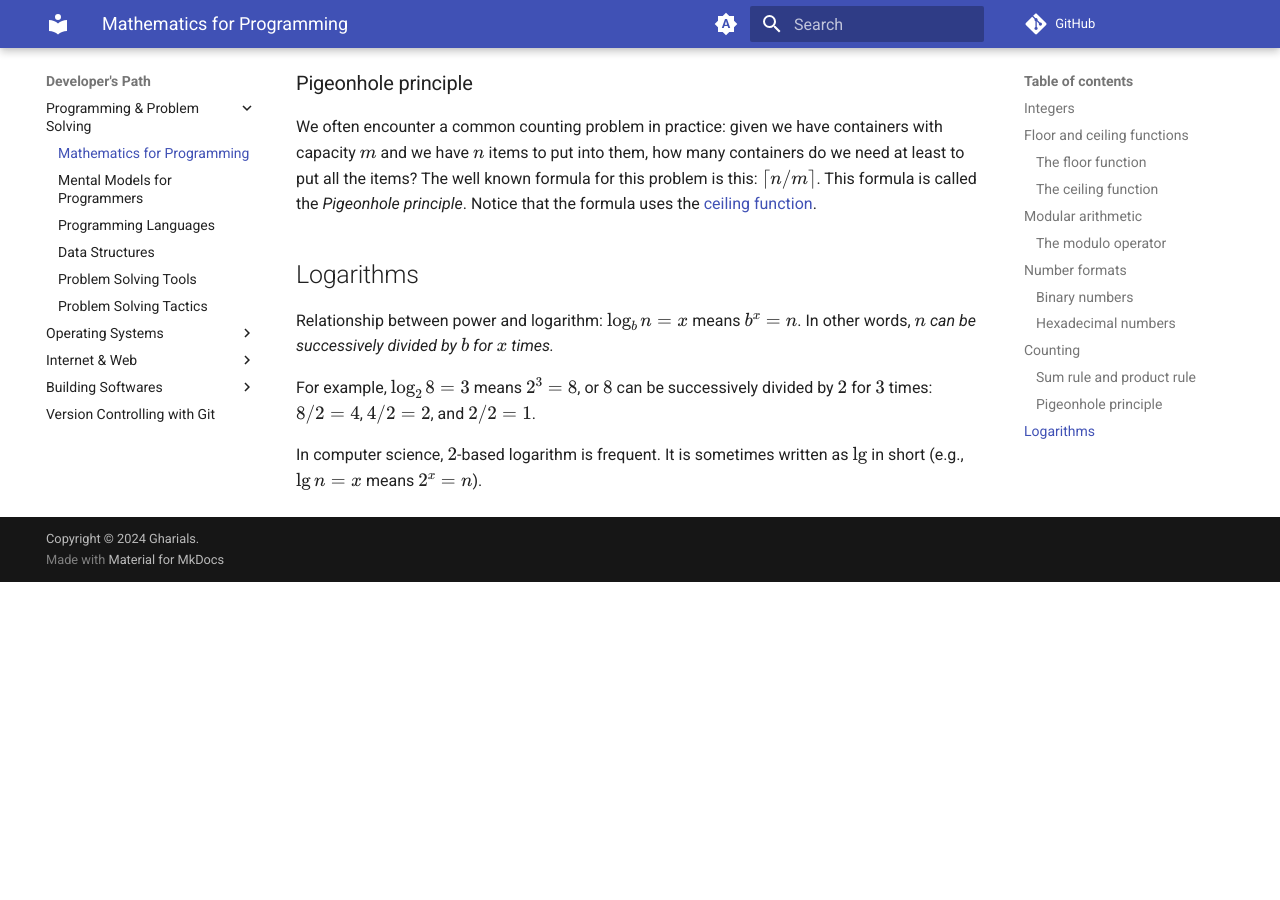
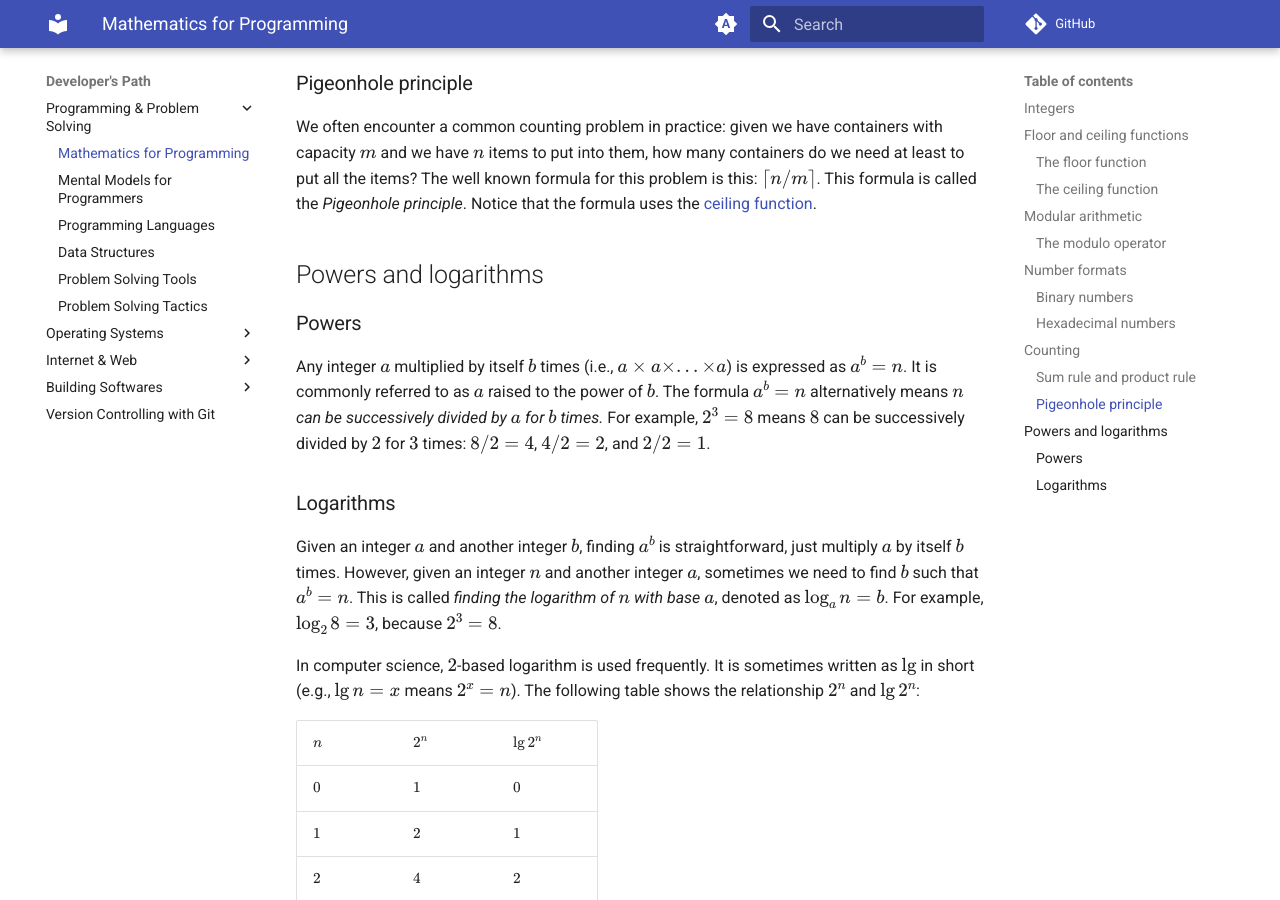
Before and after one commit to gharials/dev-path, an MkDocs documentation site: the page built from docs/programming/math-prog.md, in a window 1280 px wide and 900 px high, scrolled down 4899 px. Built offline with MkDocs 1.6.1 and Material for MkDocs 9.7.7, drawn with Linux system fonts in a browser that asks for light colours; comment, search, counter and statistics services are not loaded; before the commit the page ends 5481 px from its top, so only the background shows below that.

Commit message:
'math-prog': extended powers and logarithms.

```diff
--- a/docs/programming/math-prog.md
+++ b/docs/programming/math-prog.md
@@ -146,10 +146,22 @@ Consult this [resource](https://brilliant.org/wiki/rule-of-sum-and-rule-of-produ
 
 We often encounter a common counting problem in practice: given we have containers with capacity $m$ and we have $n$ items to put into them, how many containers do we need at least to put all the items? The well known formula for this problem is this: $\lceil n / m \rceil$. This formula is called the _Pigeonhole principle_. Notice that the formula uses the [ceiling function](#the-ceiling-function).
 
-## Logarithms
+## Powers and logarithms
 
-Relationship between power and logarithm: $\log_b n = x$ means $b^x = n$. In other words, _$n$ can be successively divided by $b$ for $x$ times._
+### Powers
 
-For example, $\log_2 8 = 3$ means $2^3 = 8$, or $8$ can be successively divided by $2$ for $3$ times: $8 / 2 = 4$, $4 / 2 = 2$, and $2 / 2 = 1$.
+Any integer $a$ multiplied by itself $b$ times (i.e., $a \times a \times ... \times a$) is expressed as $a^b = n$. It is commonly referred to as $a$ raised to the power of $b$. The formula $a^b = n$ alternatively means _$n$ can be successively divided by $a$ for $b$ times._ For example, $2^3 = 8$ means $8$ can be successively divided by $2$ for $3$ times: $8 / 2 = 4$, $4 / 2 = 2$, and $2 / 2 = 1$.
 
-In computer science, $2$-based logarithm is frequent. It is sometimes written as $\lg$ in short (e.g., $\lg n = x$ means $2^x = n$).
+### Logarithms
+
+Given an integer $a$ and another integer $b$, finding $a^b$ is straightforward, just multiply $a$ by itself $b$ times. However, given an integer $n$ and another integer $a$, sometimes we need to find $b$ such that $a^b = n$. This is called _finding the logarithm of $n$ with base $a$_, denoted as $\log_a n = b$. For example, $\log_2 8 = 3$, because $2^3 = 8$.
+
+In computer science, $2$-based logarithm is used frequently. It is sometimes written as $\lg$ in short (e.g., $\lg n = x$ means $2^x = n$). The following table shows the relationship $2^n$ and $\lg 2^n$:
+
+| $n$ | $2^n$   | $\lg 2^n$ |
+|-----|---------|-----------|
+| $0$ | $1$     | $0$       |
+| $1$ | $2$     | $1$       |
+| $2$ | $4$     | $2$       |
+| $3$ | $8$     | $3$       |
+| $4$ | $16$    | $4$       |
```
